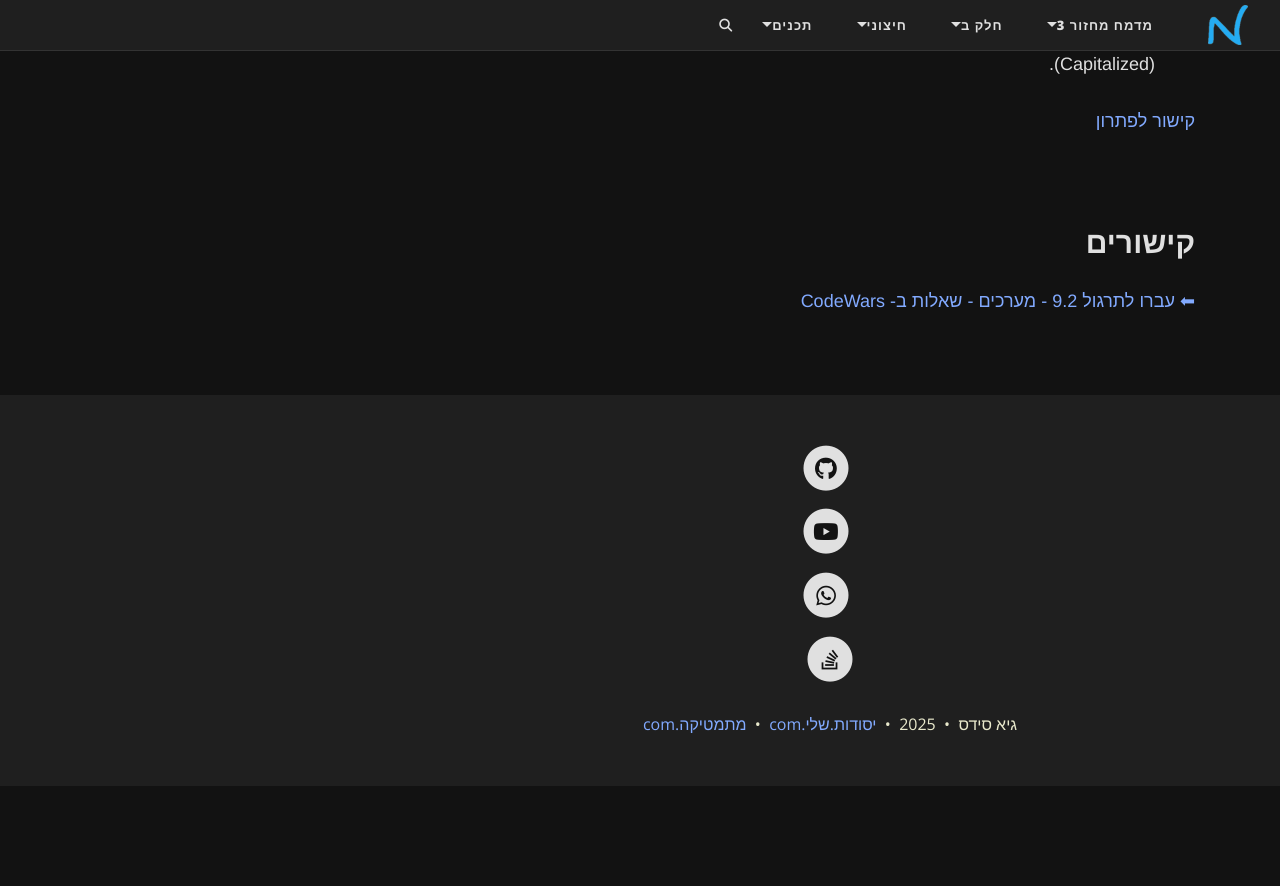
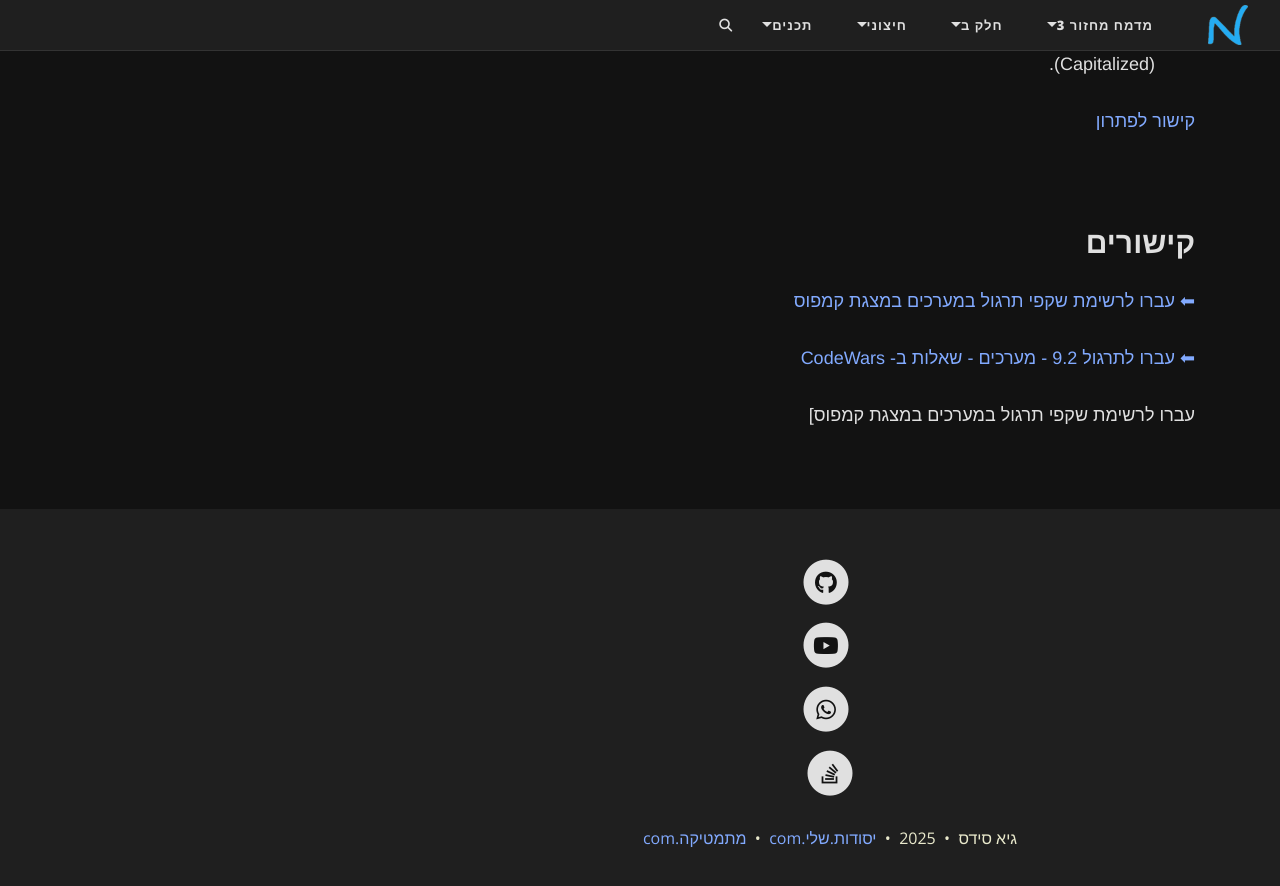
Before and after one commit to 3strategy/BeautifulYesodot, a Jekyll site: the page built from cs2/Chapter9Ex9.1.md, in a window 1280 px wide and 900 px high, scrolled down 4495 px. Shown: the top 886 px of the window. Built offline with Jekyll 4.4.1, drawn with Linux system fonts in a browser that asks for light colours; comment, search, counter and statistics services are not loaded; before the commit the page ends 5281 px from its top, so only the background shows below that.

Commit message:
more links

```diff
--- a/cs2/Chapter9Ex9.1.md
+++ b/cs2/Chapter9Ex9.1.md
@@ -164,4 +164,9 @@ Console.WriteLine(MathInWords("one minus One")); // Output: "Zero"
 
 ## קישורים
 
+[⬅ עברו לרשימת שקפי תרגול במערכים במצגת קמפוס]({% link cs2/Chapter9b.md %}#campus-arr-excercises)
+
+
 [⬅ עברו לתרגול 9.2 - מערכים - שאלות ב- CodeWars](/cs2/Chapter9Ex9.2)
+
+עברו לרשימת שקפי תרגול במערכים במצגת קמפוס]
```
Also changed, not shown: cs2/Chapter9.md (+2 -0 lines), cs2/Chapter9a.md (+1 -1 lines).
